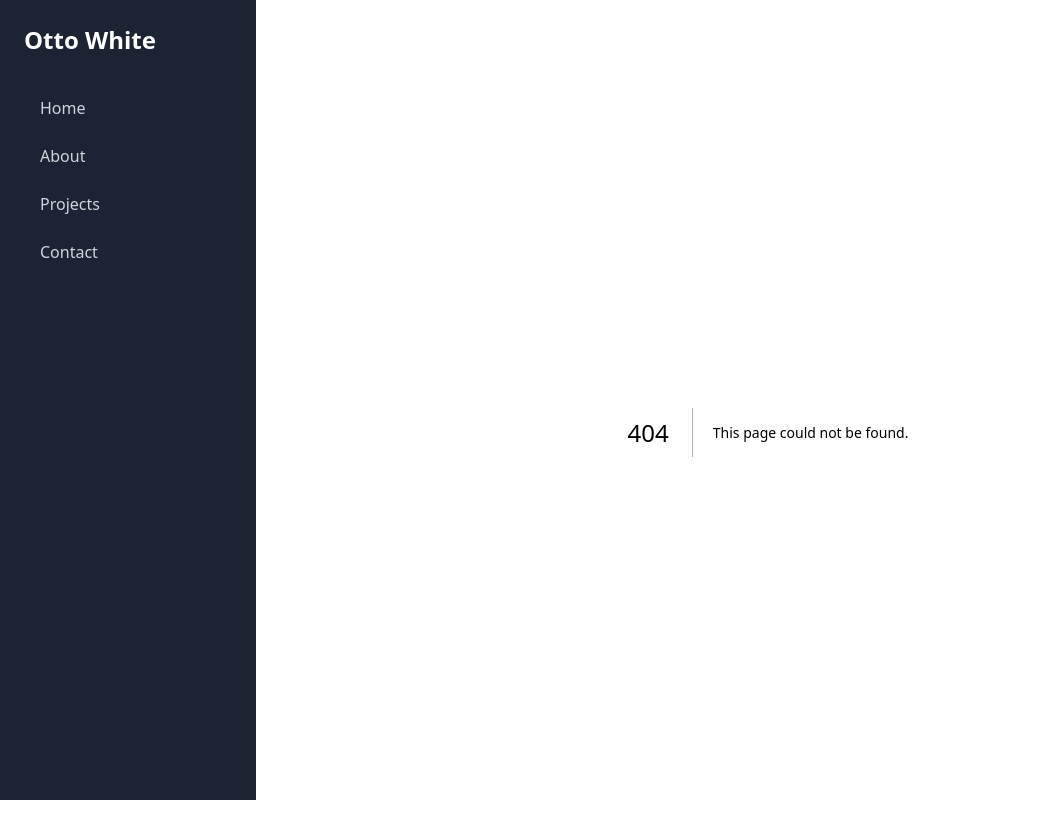
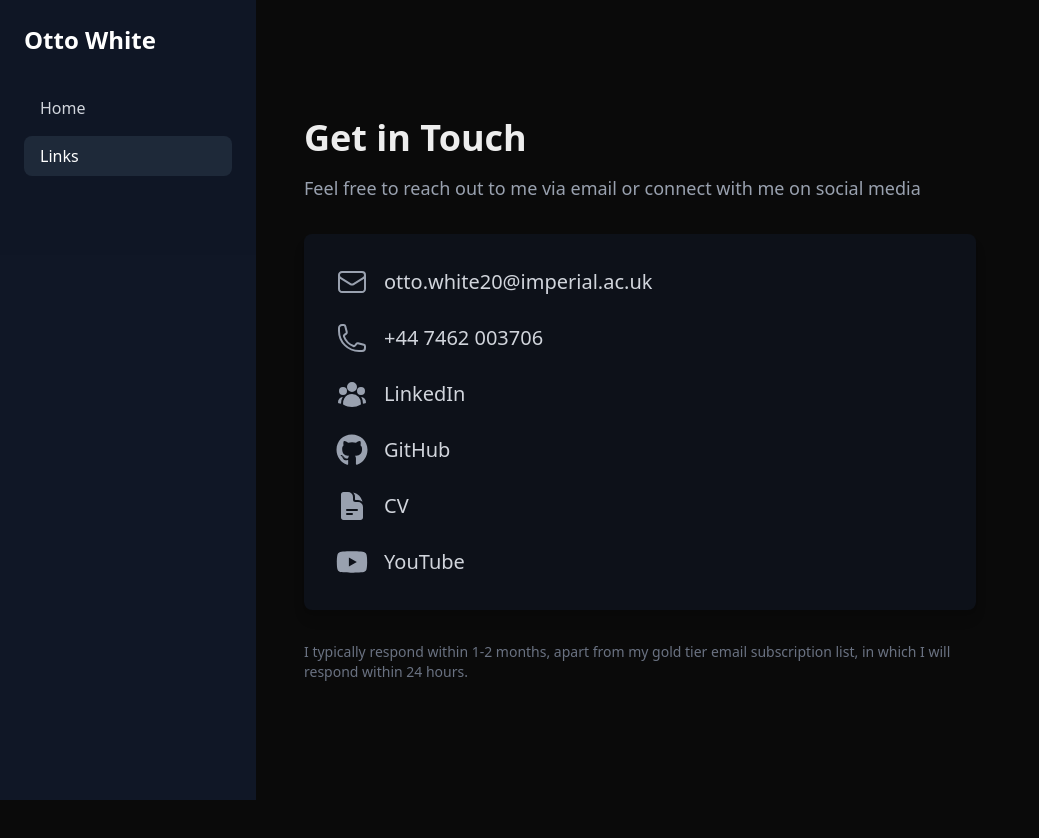
Before and after one commit to ottowhite/personal-website, a Next.js app: page /links in a window 1280 px wide. Before the commit this address had no page. Shown: the top 838 px of the page, without its empty margins (0-1039 px from the left). After the commit the page ends 800 px from the top, so only its background shows below. Built offline with nearby package versions, Linux system fonts and the light colour scheme.

Commit message:
Add links page

```diff
--- a/package.json
+++ b/package.json
@@ -11,7 +11,9 @@
   "dependencies": {
     "react": "^19.0.0",
     "react-dom": "^19.0.0",
-    "next": "15.3.1"
+    "next": "15.3.1",
+    "@heroicons/react": "^2.2.0",
+    "react-icons": "^5.3.0"
   },
   "devDependencies": {
     "typescript": "^5",
--- a/src/app/components/Sidebar.tsx
+++ b/src/app/components/Sidebar.tsx
@@ -6,9 +6,7 @@ import { useState } from 'react';
 
 const navItems = [
 	{ name: 'Home', path: '/' },
-	{ name: 'About', path: '/about' },
-	{ name: 'Projects', path: '/projects' },
-	{ name: 'Contact', path: '/contact' },
+	{ name: 'Links', path: '/links' },
 ];
 
 export default function Sidebar() {
--- /dev/null
+++ b/src/app/links/page.tsx
@@ -0,0 +1,110 @@
+'use client';
+
+import {
+	EnvelopeIcon,
+	DocumentTextIcon,
+	PhoneIcon,
+} from '@heroicons/react/24/outline';
+import {
+	EnvelopeIcon as EnvelopeIconSolid,
+	DocumentTextIcon as DocumentTextIconSolid,
+	UserGroupIcon as UserGroupIconSolid,
+} from '@heroicons/react/24/solid';
+import { FaYoutube, FaGithub } from 'react-icons/fa';
+
+export default function Links() {
+	const email = 'otto.white20@imperial.ac.uk';
+	const phone = '+44 7462 003706';
+	const linkedinUrl = 'https://www.linkedin.com/in/otto-white/';
+	const githubUrl = 'https://github.com/ottowhite';
+	const youtubeUrl = 'https://www.youtube.com/@ottowhite9742';
+	const cvUrl = 'https://github.com/ottowhite/cv/blob/main/build/main.pdf';
+
+	return (
+		<div className="flex min-h-[calc(100vh-4rem)] flex-col items-start justify-center px-4">
+			<div className="max-w-2xl w-full space-y-8">
+				<div>
+					<h1 className="text-3xl md:text-4xl font-bold mb-4">Get in Touch</h1>
+					<p className="text-lg text-gray-400">
+						Feel free to reach out to me via email or connect with me on social media
+					</p>
+				</div>
+
+				<div className="bg-gray-900/50 rounded-lg p-8 shadow-lg space-y-6">
+					<div className="flex items-center space-x-4">
+						<EnvelopeIcon className="h-8 w-8 text-gray-400" />
+						<a
+							href={`mailto:${email}`}
+							className="text-xl text-gray-300 hover:text-white transition-colors"
+						>
+							{email}
+						</a>
+					</div>
+
+					<div className="flex items-center space-x-4">
+						<PhoneIcon className="h-8 w-8 text-gray-400" />
+						<a
+							href={`tel:${phone}`}
+							className="text-xl text-gray-300 hover:text-white transition-colors"
+						>
+							{phone}
+						</a>
+					</div>
+
+					<div className="flex items-center space-x-4">
+						<UserGroupIconSolid className="h-8 w-8 text-gray-400" />
+						<a
+							href={linkedinUrl}
+							target="_blank"
+							rel="noopener noreferrer"
+							className="text-xl text-gray-300 hover:text-white transition-colors"
+						>
+							LinkedIn
+						</a>
+					</div>
+
+					<div className="flex items-center space-x-4">
+						<FaGithub className="h-8 w-8 text-gray-400" />
+						<a
+							href={githubUrl}
+							target="_blank"
+							rel="noopener noreferrer"
+							className="text-xl text-gray-300 hover:text-white transition-colors"
+						>
+							GitHub
+						</a>
+					</div>
+
+					<div className="flex items-center space-x-4">
+						<DocumentTextIconSolid className="h-8 w-8 text-gray-400" />
+						<a
+							href={cvUrl}
+							target="_blank"
+							rel="noopener noreferrer"
+							className="text-xl text-gray-300 hover:text-white transition-colors"
+						>
+							CV
+						</a>
+					</div>
+
+					<div className="flex items-center space-x-4">
+						<FaYoutube className="h-8 w-8 text-gray-400" />
+						<a
+							href={youtubeUrl}
+							target="_blank"
+							rel="noopener noreferrer"
+							className="text-xl text-gray-300 hover:text-white transition-colors"
+						>
+							YouTube
+						</a>
+					</div>
+				</div>
+
+				<p className="text-gray-500 text-sm">
+					I typically respond within 1-2 months, apart from my gold tier email
+					subscription list, in which I will respond within 24 hours.
+				</p>
+			</div>
+		</div>
+	);
+}
```
Also changed, not shown: 1 other file (tests, documents, lock files or other folders).
